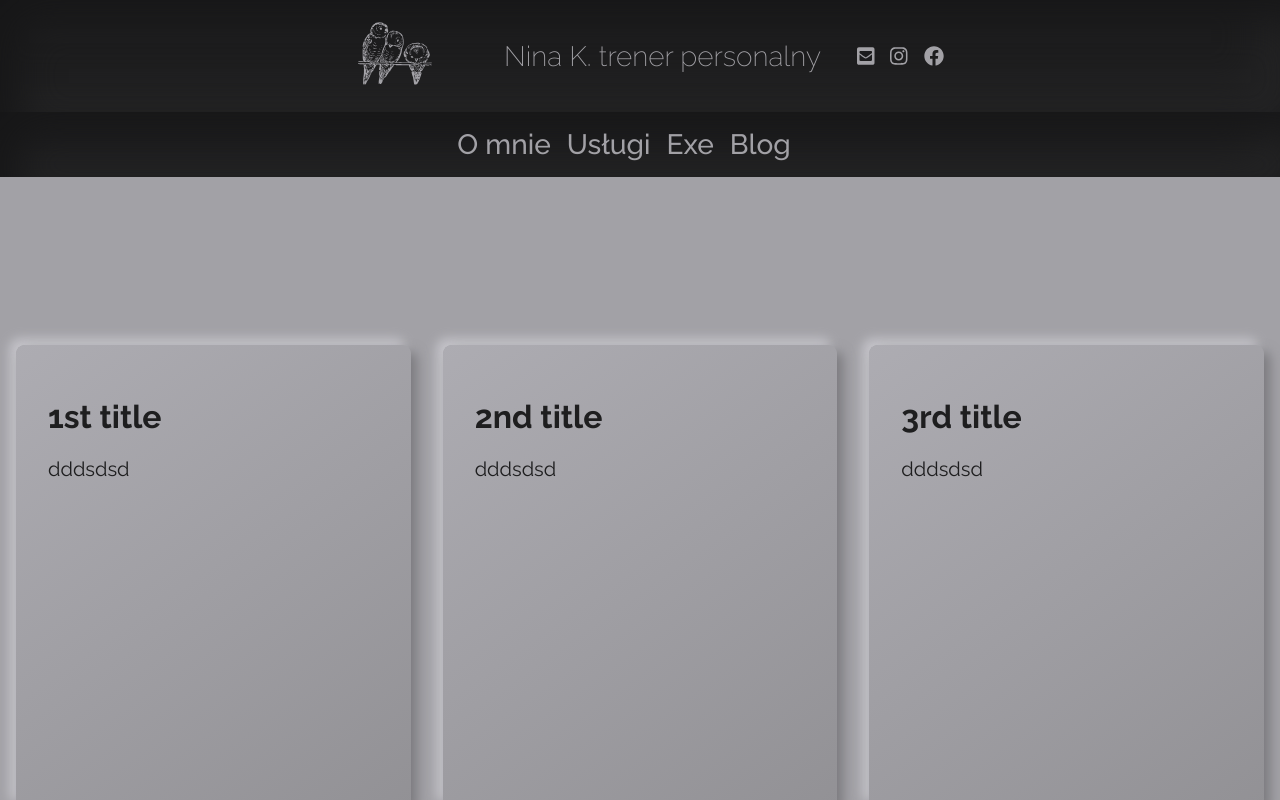
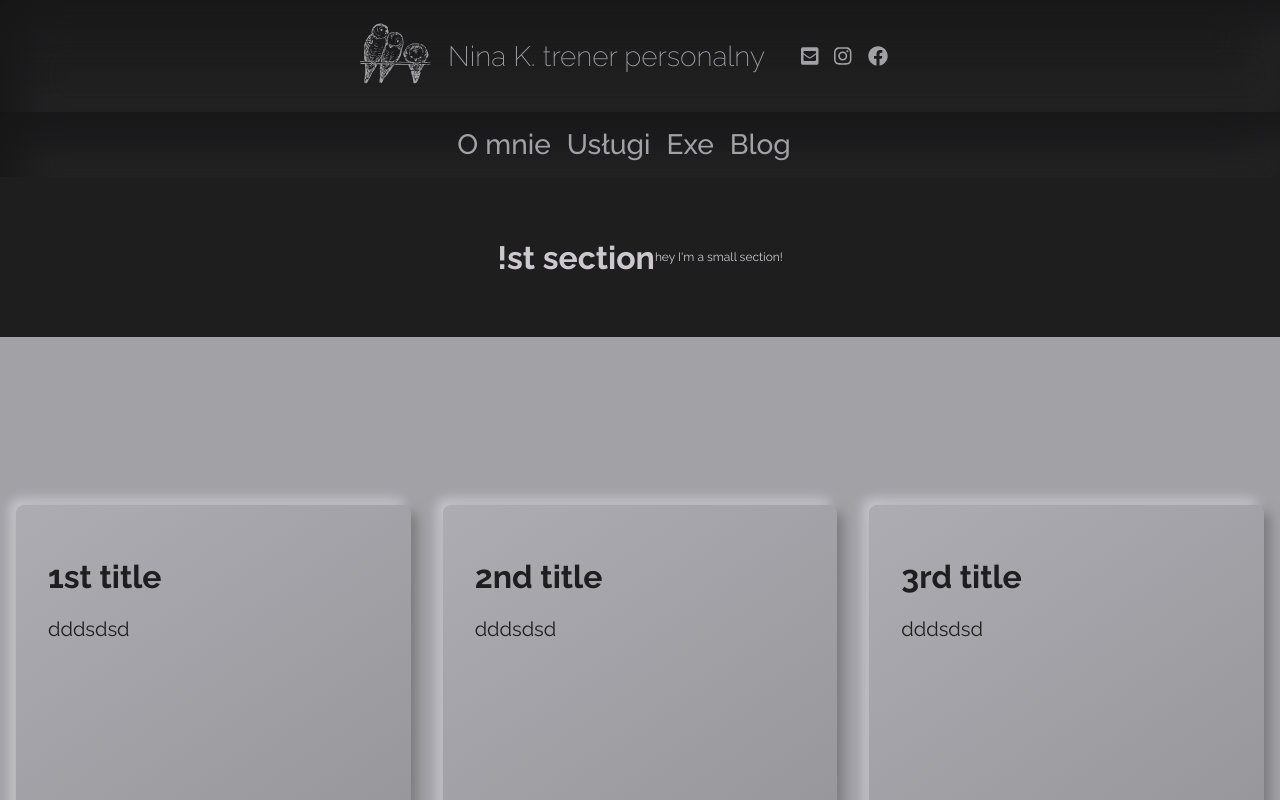
Before and after one commit to MaciejFigat/PTHome, a React (Create React App) app in the folder frontend/: page / in a window 1280 px wide. Shown: the top 800 px of the page. Built offline with nearby package versions, Linux system fonts and the light colour scheme.

Commit message:
added small section component

```diff
--- /dev/null
+++ b/frontend/src/components/SmallSection.tsx
@@ -0,0 +1,21 @@
+import React from 'react'
+import {
+  SectionContainer,
+  SectionTitle,
+  SectionDescription,
+} from '../styles/sectionSmall'
+interface SmallSectionProps {
+  title: string
+  description?: string
+  variant?: string
+}
+
+const SmallSection: React.FC<SmallSectionProps> = ({ title, description }) => {
+  return (
+    <SectionContainer>
+      <SectionTitle>{title}</SectionTitle>
+      <SectionDescription>{description}</SectionDescription>
+    </SectionContainer>
+  )
+}
+export default SmallSection
--- a/frontend/src/screens/Home.tsx
+++ b/frontend/src/screens/Home.tsx
@@ -1,6 +1,6 @@
 import React from 'react'
 import SectionCards from '../components/SectionCards'
-
+import SmallSection from '../components/SmallSection'
 interface HomeProps {}
 
 const cardDataOne = [
@@ -12,7 +12,15 @@ const cardDataOne = [
 const Home: React.FC<HomeProps> = () => {
   return (
     <>
+      <SmallSection
+        title='!st section'
+        description="hey I'm a small section!"
+      />
       <SectionCards cardData={cardDataOne} />
+      <SmallSection
+        title='2nd section'
+        description="hey I'm a small section!"
+      />
       <SectionCards cardData={cardDataOne} variant='secondary' />
       <SectionCards cardData={cardDataOne} variant='primary' />
       <SectionCards cardData={cardDataOne} variant='dark' />
--- a/frontend/src/styles/frontPageHeader.js
+++ b/frontend/src/styles/frontPageHeader.js
@@ -38,7 +38,7 @@ export const HeaderItem = styled.li`
   }
 `
 export const HeaderSvgContainer = styled.div`
-  width: 15vw;
+  /* width: 10vw; */
   height: 10vh;
   /* min-width: 150px; */
   display: flex;
--- /dev/null
+++ b/frontend/src/styles/sectionSmall.js
@@ -0,0 +1,21 @@
+import styled from 'styled-components'
+
+export const SectionContainer = styled.div`
+  height: 20vh;
+  display: flex;
+  flex-direction: row;
+  place-items: center;
+  background: var(--background1-main);
+  color: var(--background5-main);
+  justify-content: center;
+  @media (max-width: 880px) {
+    flex-direction: column;
+  }
+`
+
+export const SectionTitle = styled.h1`
+  font-size: 2rem;
+`
+export const SectionDescription = styled.p`
+  font-size: 0.75rem;
+`
```
